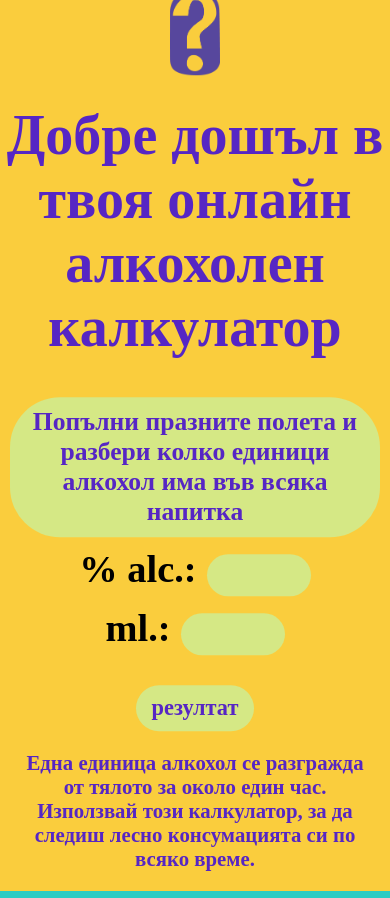
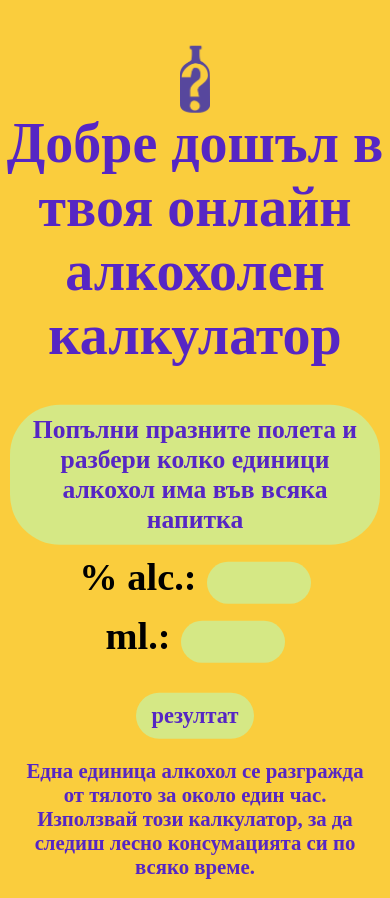
Before and after one commit to Shroom88/alcalculator, a React (Create React App) app: page / in a window 390 px wide. Built offline with nearby package versions, Linux system fonts and the light colour scheme; a web font is replaced by a local one.

Commit message:
fix: logo

```diff
--- a/src/alcalculator/alcalculator.css
+++ b/src/alcalculator/alcalculator.css
@@ -14,14 +14,15 @@
   @media (max-width: 767px) {
     position: relative;
     display: block;
-    top: 10px;
+    top: 100px;
     left: 50%;
     transform: translate(-50%, 0);
-    width: 50px;
+    width: 30px;
   }
 }
 
 .heading {
+  padding-top: 60px;
   font-size: 3.5rem;
   text-align: center;
   color: #5626c4;
```
